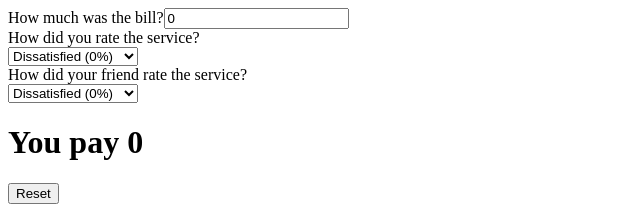
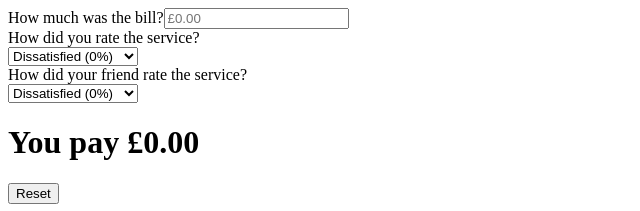
Before and after one commit to twdennis/tip-calculator, a React (Create React App) app: page / in a window 1280 px wide. Shown: the top 211 px of the page, without its empty margins (0-640 px from the left). Built offline with nearby package versions, Linux system fonts and the light colour scheme.

Commit message:
final total now displays with correct decimals and currency

```diff
--- a/src/BillAmount.js
+++ b/src/BillAmount.js
@@ -6,6 +6,7 @@ export function BillAmount({ billAmount, onBillAmountEntered }) {
         type="text"
         value={billAmount}
         onChange={(e) => onBillAmountEntered(e.target.value)}
+        placeholder="£0.00"
       />
     </div>
   );
--- a/src/DisplayTotal.js
+++ b/src/DisplayTotal.js
@@ -1,7 +1,7 @@
 export function DisplayTotal({ finalTotal }) {
   return (
     <div>
-      <h1>You pay {finalTotal()}</h1>
+      <h1>You pay £{finalTotal()}</h1>
     </div>
   );
 }
--- a/src/DropDown.js
+++ b/src/DropDown.js
@@ -3,7 +3,7 @@ export function DropDown({ text, onTipEntered }) {
     <div>
       <label>{text}</label>
       <form>
-        <select onChange={(e) => onTipEntered(e.target.value)}>
+        <select onChange={(e) => onTipEntered(Number(e.target.value))}>
           <option value="0">Dissatisfied (0%)</option>
           <option value="5">It was OK (5%)</option>
           <option value="10">It was good (10%)</option>
--- a/src/TipCalculator.js
+++ b/src/TipCalculator.js
@@ -5,14 +5,14 @@ import { DropDown } from "./DropDown";
 import { BillAmount } from "./BillAmount";
 
 export function TipCalculator() {
-  const [billAmount, setBillAmount] = useState(0);
-  const [yourTip, setYourTip] = useState(0);
-  const [friendTip, setFriendTip] = useState(0);
+  const [billAmount, setBillAmount] = useState("");
+  const [yourTip, setYourTip] = useState("");
+  const [friendTip, setFriendTip] = useState("");
 
   function finalTotalCalc() {
     const average = (Number(yourTip) + Number(friendTip)) / 2;
     const tipTotal = (Number(billAmount) * average) / 100;
-    return Number(billAmount) + tipTotal;
+    return (Number(billAmount) + tipTotal).toFixed(2);
   }
 
   function handleReset() {
```
